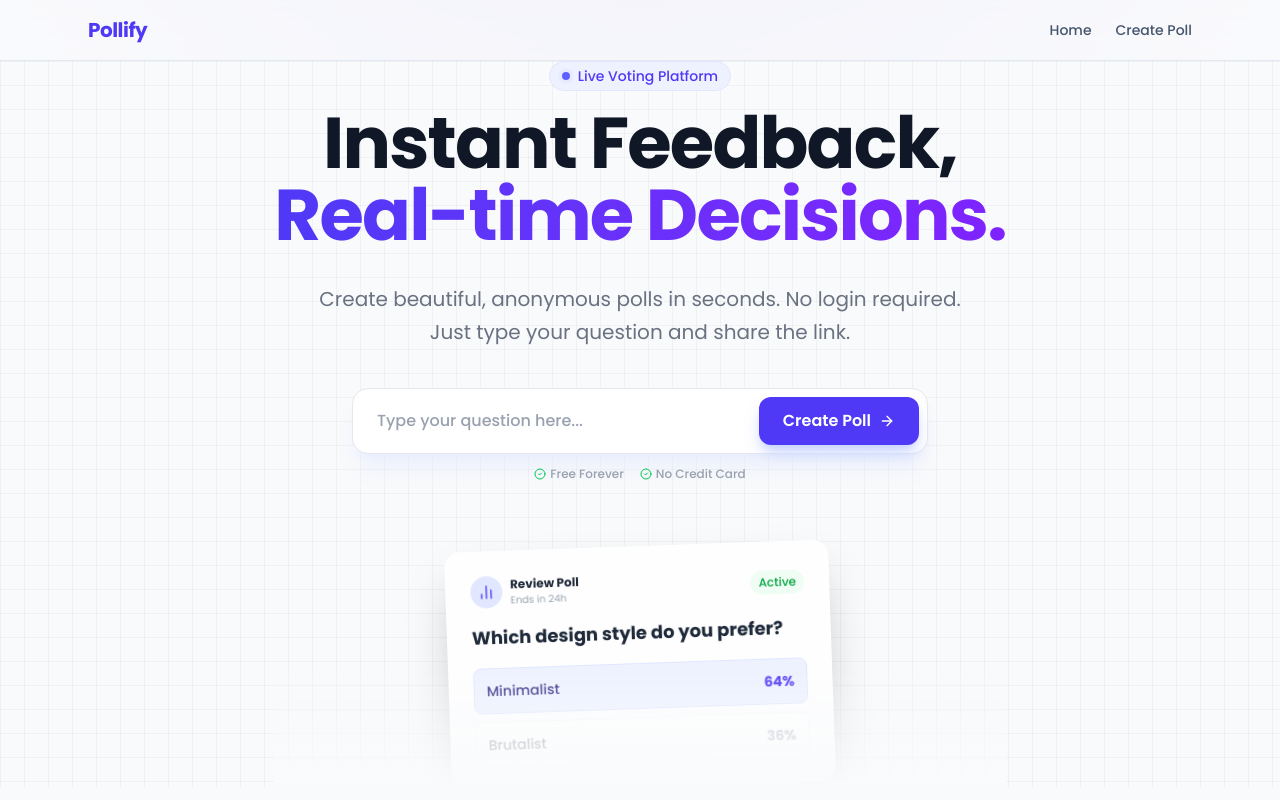
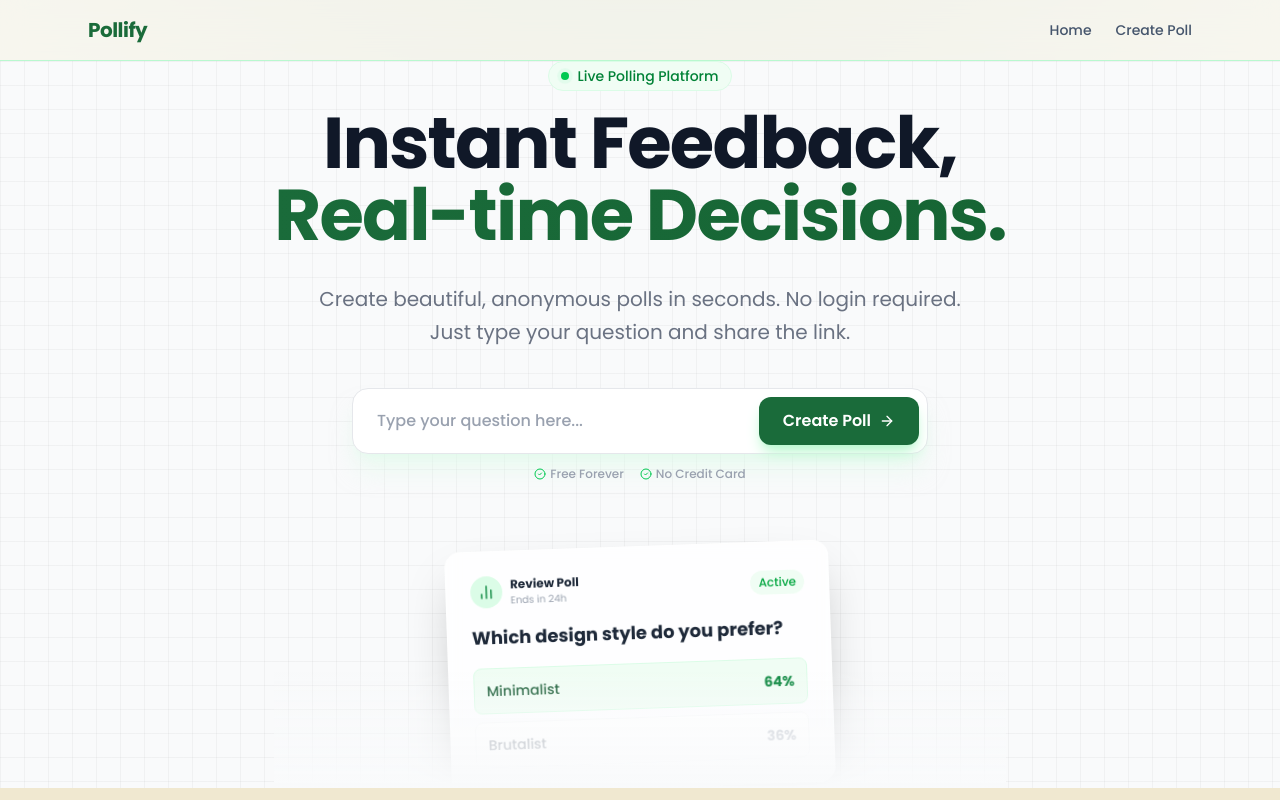
Before and after one commit to maruthishalivahana/applyo-assignment, a Next.js app in the folder realtime-poll-frontend/: page / in a window 1280 px wide. Built offline with nearby package versions, Linux system fonts and the light colour scheme.

Commit message:
changed color theme

```diff
--- a/realtime-poll-frontend/package.json
+++ b/realtime-poll-frontend/package.json
@@ -14,6 +14,7 @@
     "next": "16.1.6",
     "react": "19.2.3",
     "react-dom": "19.2.3",
+    "react-hot-toast": "^2.6.0",
     "socket.io-client": "^4.8.3"
   },
   "devDependencies": {
--- a/realtime-poll-frontend/src/app/layout.tsx
+++ b/realtime-poll-frontend/src/app/layout.tsx
@@ -1,5 +1,6 @@
 import type { Metadata } from "next";
 import { Poppins } from "next/font/google"; //  Poppins font family from Google Fonts
+import { Toaster } from "react-hot-toast";
 import "./globals.css";
 
 // 2. Configure Poppins
@@ -25,11 +26,41 @@ export default function RootLayout({
       <body
         // 3. Apply 'poppins.className' here.
         // This instantly sets the font-family for the whole app.
-        className={`${poppins.className} antialiased bg-slate-50 text-slate-900 selection:bg-indigo-100 selection:text-indigo-700`}
+        className={`${poppins.className} antialiased bg-[#f0e8d0] text-slate-900 selection:bg-green-100 selection:text-green-800`}
       >
+        <Toaster
+          position="top-center"
+          reverseOrder={false}
+          toastOptions={{
+            duration: 3000,
+            style: {
+              background: '#fff',
+              color: '#1e293b',
+              boxShadow: '0 10px 15px -3px rgba(0, 0, 0, 0.1), 0 4px 6px -2px rgba(0, 0, 0, 0.05)',
+              border: '1px solid #e2e8f0',
+              padding: '16px',
+              borderRadius: '12px',
+              fontSize: '14px',
+              fontWeight: '500',
+            },
+            success: {
+              iconTheme: {
+                primary: '#1a6b3a',
+                secondary: '#fff',
+              },
+            },
+            error: {
+              iconTheme: {
+                primary: '#ef4444',
+                secondary: '#fff',
+              },
+            },
+          }}
+        />
+
         {/* PREMIUM BACKGROUND GLOW */}
-        <div className="fixed inset-0 -z-10 h-full w-full bg-slate-50">
-          <div className="absolute top-0 z-[-2] h-screen w-screen bg-[radial-gradient(ellipse_80%_80%_at_50%_-20%,rgba(120,119,198,0.3),rgba(255,255,255,0))]"></div>
+        <div className="fixed inset-0 -z-10 h-full w-full bg-[#f0e8d0]">
+          <div className="absolute top-0 z-[-2] h-screen w-screen bg-[radial-gradient(ellipse_80%_80%_at_50%_-20%,rgba(107,145,112,0.3),rgba(255,255,255,0))]"></div>
         </div>
 
         <Navbar />
@@ -44,16 +75,16 @@ export default function RootLayout({
 
 function Navbar() {
   return (
-    <nav className="sticky top-0 z-50 border-b border-slate-200 bg-white/70 backdrop-blur-md">
+    <nav className="sticky top-0 z-50 border-b border-green-200 bg-white/70 backdrop-blur-md">
       <div className="max-w-6xl mx-auto px-6 py-4 flex justify-between items-center">
         {/* Added 'font-bold' to make Poppins look extra crisp here */}
-        <h1 className="text-xl font-bold tracking-tight text-indigo-600">
+        <h1 className="text-xl font-bold tracking-tight text-[#1a6b3a]">
           Pollify
         </h1>
 
         <div className="space-x-6 text-sm font-medium text-slate-600">
-          <a href="/" className="hover:text-indigo-600 transition-colors">Home</a>
-          <a href="/create" className="hover:text-indigo-600 transition-colors">Create Poll</a>
+          <a href="/" className="hover:text-[#1a6b3a] transition-colors">Home</a>
+          <a href="/create" className="hover:text-[#1a6b3a] transition-colors">Create Poll</a>
         </div>
       </div>
     </nav>
--- a/realtime-poll-frontend/src/app/page.tsx
+++ b/realtime-poll-frontend/src/app/page.tsx
@@ -17,26 +17,26 @@ export default function HomePage() {
       {/* Background Decor: Subtle Grid & gradients */}
       <div className="absolute inset-0 bg-[linear-gradient(to_right,#80808012_1px,transparent_1px),linear-gradient(to_bottom,#80808012_1px,transparent_1px)] bg-[size:24px_24px]"></div>
       <div className="absolute left-0 top-0 -z-10 h-full w-full bg-white">
-        <div className="absolute top-0 right-0 -mr-20 -mt-20 h-[500px] w-[500px] rounded-full bg-indigo-50 blur-3xl opacity-60"></div>
-        <div className="absolute bottom-0 left-0 -ml-20 -mb-20 h-[500px] w-[500px] rounded-full bg-violet-50 blur-3xl opacity-60"></div>
+        <div className="absolute top-0 right-0 -mr-20 -mt-20 h-[500px] w-[500px] rounded-full bg-green-50 blur-3xl opacity-60"></div>
+        <div className="absolute bottom-0 left-0 -ml-20 -mb-20 h-[500px] w-[500px] rounded-full bg-green-100 blur-3xl opacity-60"></div>
       </div>
 
       {/* Main Content */}
       <div className="relative z-10 max-w-5xl mx-auto px-6 text-center space-y-8">
 
         {/* Badge */}
-        <div className="inline-flex items-center gap-2 px-3 py-1 rounded-full bg-indigo-50 border border-indigo-100 text-indigo-600 text-sm font-medium mb-4">
+        <div className="inline-flex items-center gap-2 px-3 py-1 rounded-full bg-green-50 border border-green-100 text-green-700 text-sm font-medium mb-4">
           <span className="relative flex h-2 w-2">
-            <span className="animate-ping absolute inline-flex h-full w-full rounded-full bg-indigo-400 opacity-75"></span>
-            <span className="relative inline-flex rounded-full h-2 w-2 bg-indigo-500"></span>
+            <span className="animate-ping absolute inline-flex h-full w-full rounded-full bg-green-400 opacity-75"></span>
+            <span className="relative inline-flex rounded-full h-2 w-2 bg-green-500"></span>
           </span>
-          Live Voting Platform
+          Live Polling Platform
         </div>
 
         {/* Hero Heading */}
         <h1 className="text-5xl md:text-7xl font-extrabold tracking-tight text-gray-900">
           Instant Feedback, <br />
-          <span className="text-transparent bg-clip-text bg-gradient-to-r from-indigo-600 to-violet-600">
+          <span className="text-transparent bg-clip-text bg-gradient-to-r from-[#1a6b3a] to-[#166534]">
             Real-time Decisions.
           </span>
         </h1>
@@ -49,7 +49,7 @@ export default function HomePage() {
 
         {/* Quick Start Interface (Center of attention) */}
         <div className="max-w-xl mx-auto mt-10">
-          <div className="p-2 bg-white rounded-2xl shadow-xl shadow-indigo-100/50 border border-gray-200 flex flex-col sm:flex-row gap-2">
+          <div className="p-2 bg-white rounded-2xl shadow-xl shadow-green-100/50 border border-gray-200 flex flex-col sm:flex-row gap-2">
             <input
               type="text"
               value={quickQuestion}
@@ -59,7 +59,7 @@ export default function HomePage() {
             />
             <button
               onClick={handleQuickCreate}
-              className="px-6 py-3 bg-indigo-600 hover:bg-indigo-700 text-white font-semibold rounded-xl transition-all shadow-lg shadow-indigo-200 flex items-center justify-center gap-2 group cursor-pointer"
+              className="px-6 py-3 bg-[#1a6b3a] hover:bg-[#166534] text-white font-semibold rounded-xl transition-all shadow-lg shadow-green-200 flex items-center justify-center gap-2 group cursor-pointer"
             >
               Create Poll
               <ArrowRight className="w-4 h-4 group-hover:translate-x-1 transition-transform" />
@@ -79,7 +79,7 @@ export default function HomePage() {
           <div className="bg-white/80 backdrop-blur-sm border border-white/20 p-6 rounded-2xl shadow-2xl max-w-sm mx-auto transform rotate-[-2deg] hover:rotate-0 transition-transform duration-500">
             <div className="flex items-center justify-between mb-4">
               <div className="flex items-center gap-2">
-                <div className="w-8 h-8 rounded-full bg-indigo-100 flex items-center justify-center text-indigo-600">
+                <div className="w-8 h-8 rounded-full bg-green-100 flex items-center justify-center text-green-700">
                   <BarChart2 className="w-4 h-4" />
                 </div>
                 <div className="text-left">
@@ -91,9 +91,9 @@ export default function HomePage() {
             </div>
             <h3 className="text-lg font-bold text-gray-800 text-left mb-4">Which design style do you prefer?</h3>
             <div className="space-y-2">
-              <div className="w-full bg-indigo-50 p-3 rounded-lg border border-indigo-100 flex justify-between items-center">
-                <span className="text-sm font-medium text-indigo-900">Minimalist</span>
-                <span className="text-sm font-bold text-indigo-600">64%</span>
+              <div className="w-full bg-green-50 p-3 rounded-lg border border-green-100 flex justify-between items-center">
+                <span className="text-sm font-medium text-green-900">Minimalist</span>
+                <span className="text-sm font-bold text-green-700">64%</span>
               </div>
               <div className="w-full bg-white p-3 rounded-lg border border-gray-100 flex justify-between items-center opacity-60">
                 <span className="text-sm font-medium text-gray-600">Brutalist</span>
```
Also changed, not shown: realtime-poll-frontend/src/app/create/page.tsx (+17 -14 lines), realtime-poll-frontend/src/app/poll/[id]/page.tsx (+31 -17 lines), 1 other file (tests, documents, lock files or other folders).
